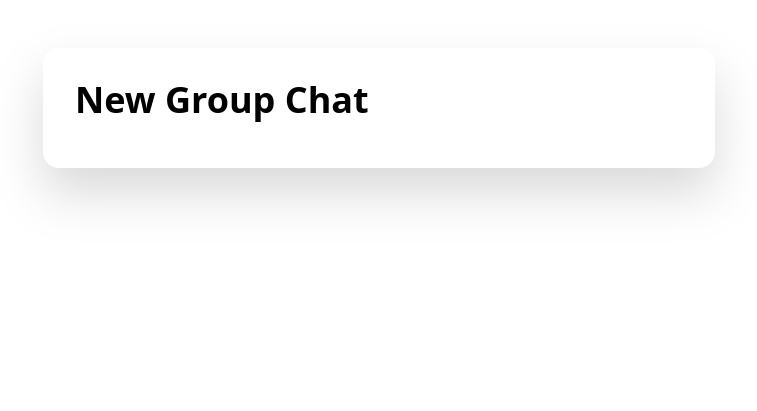
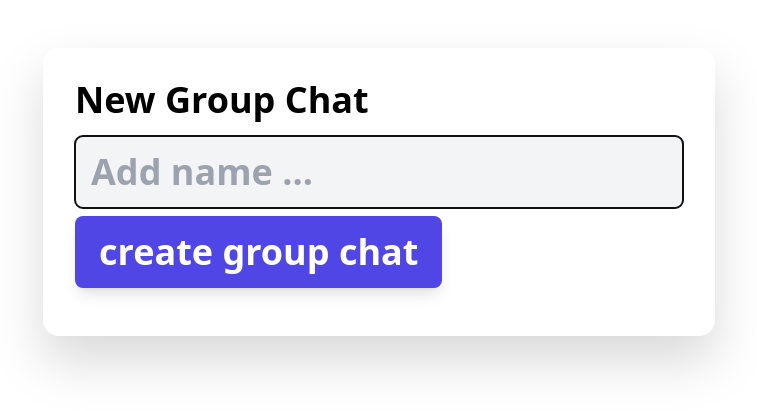
Before and after one commit to Abelmekonn/DJANGO-CHAT-APP, a Django app: page /chat/new_groupchat/ in a window 1280 px wide. Shown: the part 80-491 px from the top of the page, without its empty margins (261-1018 px from the left). Run offline with Django 5.2, Linux system fonts and the light colour scheme; a user stored in the database is signed in; data comes from the database, SQL or seed files in the repository; both versions use the stored data as it was after the commit; parts of the project's set-up code (start-up, migrations or seed data) failed here and were passed over; some libraries are stand-ins or nearby versions.

Commit message:
"Updated views, templates, and database: added create_groupchat.html template, modified views.py to handle group chat creation, and updated database schema."

```diff
--- a/a_rchat/templates/a_rchat/create_groupchat.html
+++ b/a_rchat/templates/a_rchat/create_groupchat.html
@@ -1,4 +1,9 @@
 {% extends "layouts/box.html" %}
 {% block content %}
     <h1>New Group Chat<h1>
+    <form method='POST'>
+        {% csrf_token %}
+        {{ form }}
+        <button class="mt-2" type="submit" > create group chat </button>
+    </form>
 {% endblock  %}
--- a/a_rchat/views.py
+++ b/a_rchat/views.py
@@ -43,6 +43,7 @@ def chat_view(request, chatroom_name='public'):
 
     return render(request, 'a_rchat/chat.html', context)
 
+@login_required
 def get_or_create_chatroom(request,username):
     if request.user.username ==username:
         return redirect('home')
@@ -67,6 +68,16 @@ def get_or_create_chatroom(request,username):
 @login_required
 def create_groupchat(request):
     form=NewGroupForm()
+
+    if request.method=='POST':
+        form=NewGroupForm(request.POST)
+        if form.is_valid():
+            new_groupchat=form.save(commit=False)
+            new_groupchat.admin=request.user
+            new_groupchat.save()
+            new_groupchat.members.add(request.user)
+            return redirect('chatroom', new_groupchat.group_name)
+
     context={
         'form':form
     }
```
Also changed, not shown: db.sqlite3.
